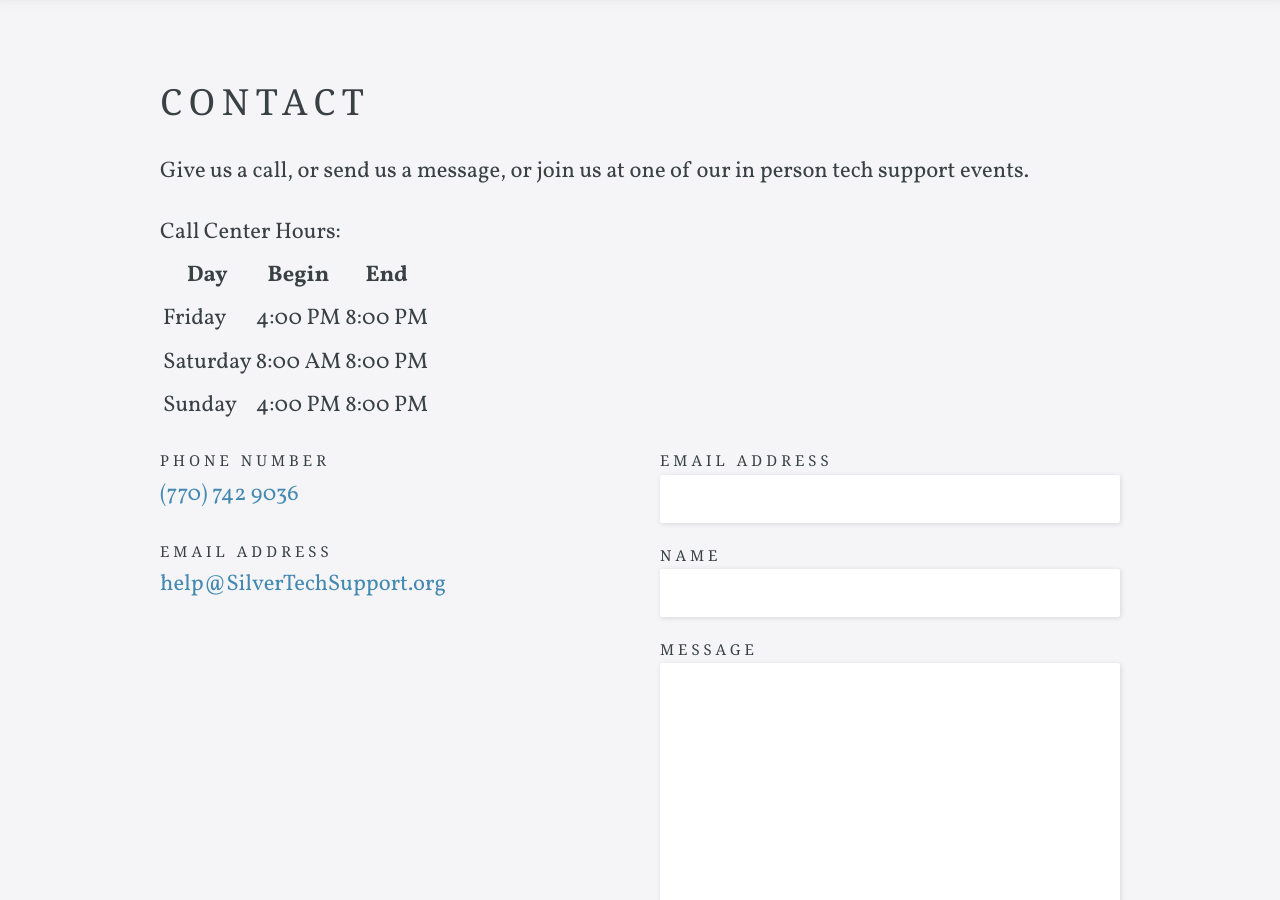
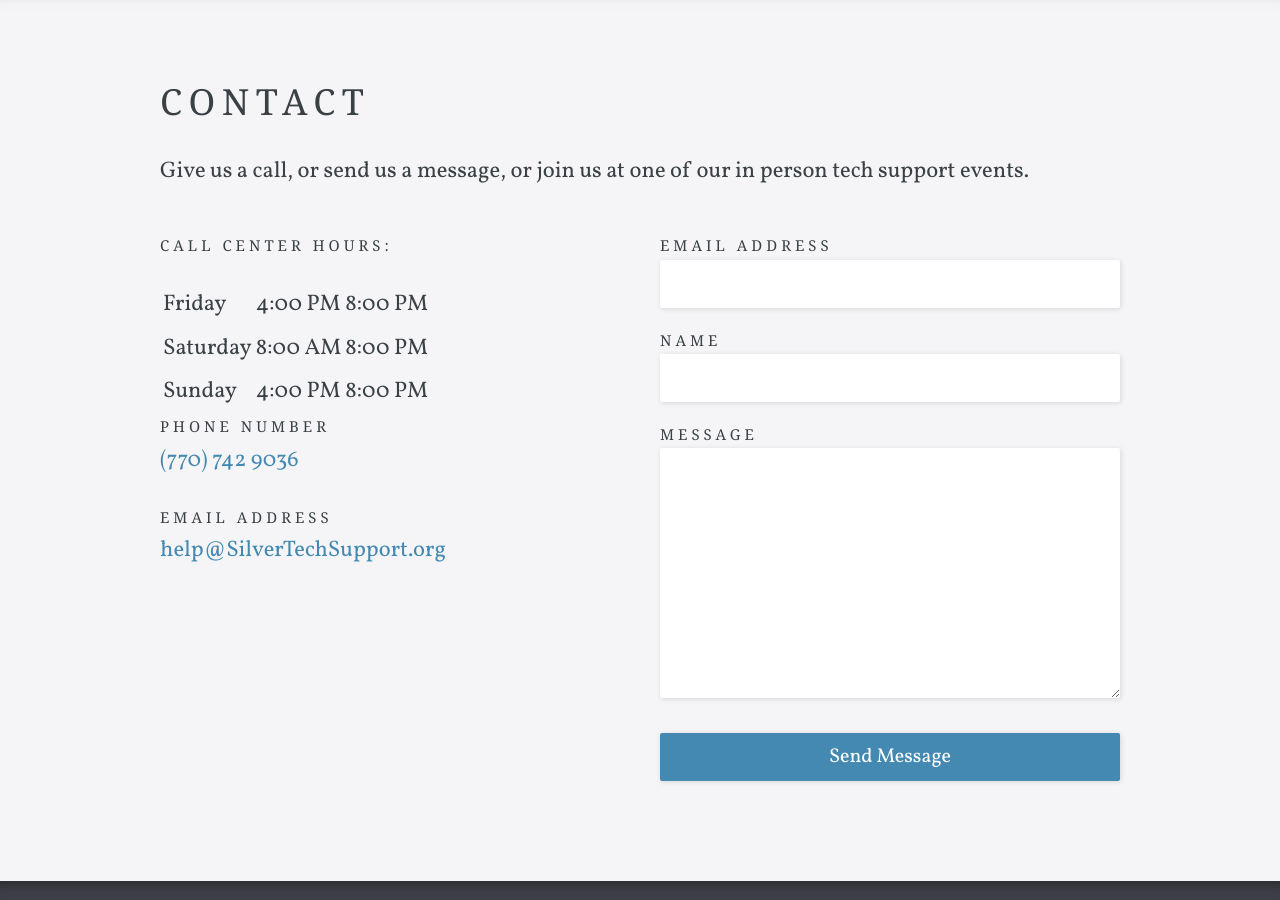
Before and after one commit to chasemassey/StsJusticeTemplate, a Jekyll site: the page built from contact.html, in a window 1280 px wide and 900 px high, scrolled down 725 px. Built offline with Jekyll 4.4.1, drawn with Linux system fonts in a browser that asks for light colours; some web fonts are replaced.

Commit message:
Update contact.html

```diff
--- a/contact.html
+++ b/contact.html
@@ -15,14 +15,14 @@
 	Give us a call, or send us a message, or join us at one of our in person tech support events.
 </p>
 
-Call Center Hours:
+<div class="columns">
+	<div class="column">
+		<p class="editor-link"><a href="cloudcannon:collections/_data/company.yml" class="btn"><strong>&#9998;</strong> Update Company Details</a></p>
+
+
+		<label>Call Center Hours:</label>
 		<table>
-  <tr>
-    <th>Day</th>
-    <th>Begin</th>
-    <th>End</th>
-  </tr>
-  <tr>
+		  <p><tr>
 		    <td>Friday</td>
 		    <td>4:00 PM</td>
 		    <td>8:00 PM</td>
@@ -36,12 +36,8 @@
 		    <td>Sunday</td>
 		    <td>4:00 PM</td>
 		    <td>8:00 PM</td>
-  </tr>
+		  </tr></p>
 		</table>
-
-<div class="columns">
-	<div class="column">
-		<p class="editor-link"><a href="cloudcannon:collections/_data/company.yml" class="btn"><strong>&#9998;</strong> Update Company Details</a></p>
 
 		<label>Phone Number</label>
 		<p class="contact-info"><a href="tel:{{ site.data.company.phone }}">{{ site.data.company.phone }}</a></p>
```
Lines whose indentation alone changed are shown as unchanged.
